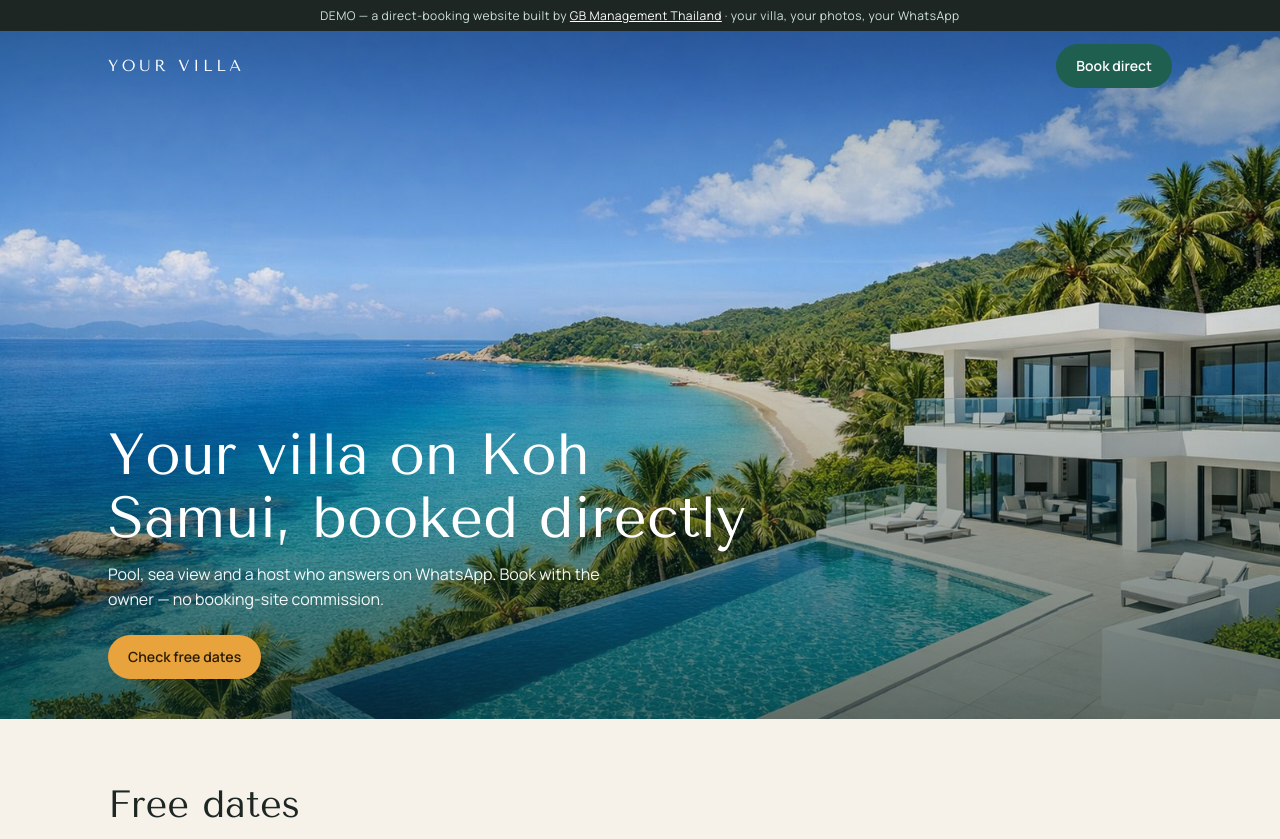
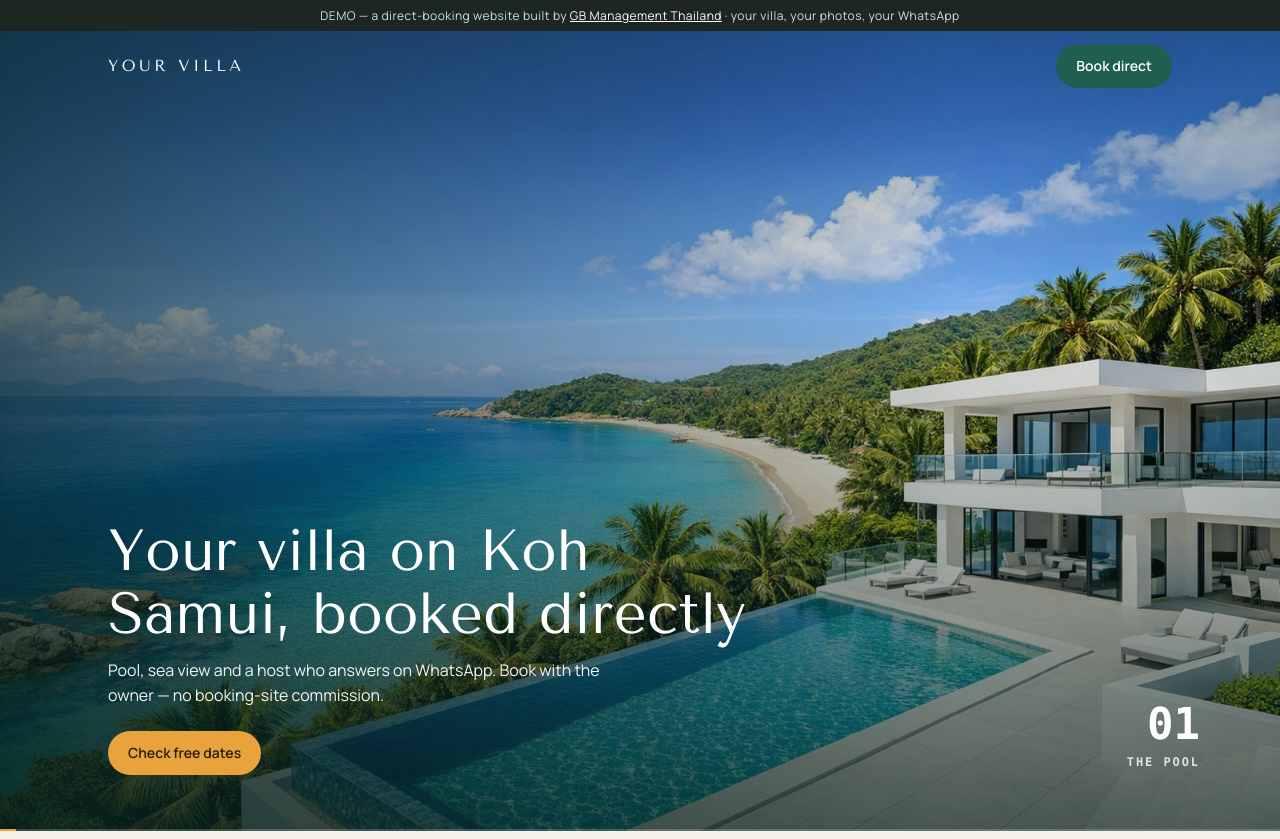
Before and after one commit to GBasila/gb-thailand, a plain HTML site: page demo/index.html in a window 1280 px wide. Shown: the top 839 px of the page. Drawn offline with nearby package versions, Linux system fonts and the light colour scheme.

Commit message:
Demo villa site: scroll-driven pinned hero tour (pool, living, bedroom, twilight), reveal-on-scroll
Co-Authored-By: Claude Opus 5.5 <noreply@anthropic.com>

```diff
--- a/demo/index.html
+++ b/demo/index.html
@@ -1,5 +1,5 @@
 <!doctype html>
-<html lang="en">
+<html lang="en"><script>document.documentElement.classList.add("js")</script>
 <head>
 <meta charset="utf-8">
 <meta name="viewport" content="width=device-width, initial-scale=1">
@@ -22,9 +22,6 @@
   .logo { letter-spacing:.22em; font-size:16px; text-transform:uppercase }
   .btn { display:inline-block; border-radius:999px; padding:11px 20px; background:var(--green); color:#fff; font-weight:600; font-size:14px; text-decoration:none }
   .btn.gold { background:var(--gold); color:#2a1d05 }
-  .hero { position:relative; min-height:86vh; display:flex; align-items:flex-end; color:#fff; background:url(img/hero.jpg) 62% center/cover }
-  .hero::after { content:""; position:absolute; inset:0; background:linear-gradient(180deg, rgba(8,32,27,.38), rgba(8,32,27,.08) 35%, rgba(8,32,27,.62)) }
-  .hero .wrap { position:relative; z-index:2; padding-bottom:40px; width:100% }
   .hero h1 { font-size:clamp(34px,6vw,58px); line-height:1.08; max-width:640px }
   .hero p { margin:12px 0 22px; max-width:520px; opacity:.95 }
   .search { background:#fff; color:var(--ink); border-radius:20px; padding:14px; display:grid; grid-template-columns:repeat(4,1fr) auto; gap:10px; box-shadow:0 16px 40px rgba(0,0,0,.18) }
@@ -78,17 +75,42 @@
   footer { padding:30px 0 50px; color:var(--muted); font-size:13px; text-align:center }
   .specs { display:flex; flex-wrap:wrap; gap:6px; margin:8px 0 4px } .specs span { font-size:12px; padding:4px 9px; border-radius:999px; background:#eef3f0; color:var(--ink) }
   .est { margin:10px 0 4px; padding:12px 14px; border-radius:14px; background:#eef3f0; display:flex; flex-direction:column; gap:2px } .est b { font-size:24px } .est small { color:var(--muted); font-size:12px } .est span { font-size:13px; color:var(--muted) }
+  .hero { position:relative; height:280vh; padding:0; color:#fff }
+  .hero-pin { position:sticky; top:0; height:100vh; min-height:600px; display:flex; align-items:flex-end; overflow:hidden; isolation:isolate }
+  .hero-media { position:absolute; inset:0; z-index:-2; background:#0b2a23 }
+  .frame { position:absolute; inset:0; width:100%; height:100%; object-fit:cover; opacity:0; transform:scale(1.08); transition:opacity .9s cubic-bezier(.2,.7,.2,1), transform 1.8s cubic-bezier(.2,.7,.2,1) }
+  .frame.on { opacity:1; transform:scale(1) }
+  .hero-pin::before { content:""; position:absolute; inset:0; z-index:-1; background:linear-gradient(90deg, rgba(8,32,27,.62), rgba(8,32,27,.2) 50%, rgba(8,32,27,0) 75%), linear-gradient(180deg, rgba(8,32,27,.4), rgba(8,32,27,.06) 35%, rgba(8,32,27,.7)) }
+  .hero .wrap { position:relative; z-index:2; padding-bottom:56px; width:100% }
+  .hero-tag { position:absolute; right:max(20px, calc((100vw - 1120px) / 2)); bottom:60px; z-index:3; text-align:right; font:600 12px/1.4 ui-monospace, Menlo, monospace; letter-spacing:.16em; text-transform:uppercase }
+  .hero-tag b { display:block; font-size:44px; letter-spacing:0; font-family:inherit; color:#fff } .hero-tag span { opacity:.8 }
+  .hero-progress { position:absolute; left:0; right:0; bottom:0; height:2px; background:rgba(255,255,255,.18) } .hero-progress i { display:block; height:2px; width:0; background:#e8a33d }
+  @media (max-width:1080px){ .hero { height:auto } .hero-pin { position:relative; height:auto; min-height:88svh } .hero-progress { display:none } .hero-tag { bottom:auto; top:90px } .hero-tag b { font-size:30px } }
+  .js .rv { opacity:0; transform:translateY(24px); transition:opacity .8s cubic-bezier(.2,.7,.2,1), transform .8s cubic-bezier(.2,.7,.2,1) } .js .rv.in { opacity:1; transform:none }
+  @media (prefers-reduced-motion: reduce){ .frame, .js .rv { transition:none } .js .rv { opacity:1; transform:none } }
 </style>
 </head>
 <body>
 <div class="demo">DEMO — a direct-booking website built by <a href="../">GB Management Thailand</a> · your villa, your photos, your WhatsApp</div>
 <header><div class="wrap"><div class="logo">Your Villa</div><a class="btn" href="https://wa.me/66632287050?text=DEMO" target="_blank" rel="noopener">Book direct</a></div></header>
 
-<section class="hero" style="padding:0"><div class="wrap">
-  <h1>Your villa on Koh Samui, booked directly</h1>
-  <p>Pool, sea view and a host who answers on WhatsApp. Book with the owner — no booking-site commission.</p>
-  <a class="btn gold" href="#dates">Check free dates</a>
-</div></section>
+<section class="hero" id="top">
+  <div class="hero-pin">
+    <div class="hero-media">
+      <img class="frame on" src="img/hero.jpg" alt="Pool villa with sea view" data-t="01|The pool">
+      <img class="frame" src="img/f-living.jpg" alt="Living room open to the pool deck" loading="lazy" data-t="02|Living &amp; pool deck">
+      <img class="frame" src="img/f-bedroom.jpg" alt="Bedroom with sea view" loading="lazy" data-t="03|Bedrooms">
+      <img class="frame" src="img/f-twilight.jpg" alt="Villa at twilight" loading="lazy" data-t="04|Evenings">
+    </div>
+    <div class="hero-tag"><b id="tagN">01</b><span id="tagT">The pool</span></div>
+    <div class="wrap">
+      <h1>Your villa on Koh Samui, booked directly</h1>
+      <p>Pool, sea view and a host who answers on WhatsApp. Book with the owner — no booking-site commission.</p>
+      <a class="btn gold" href="#dates">Check free dates</a>
+    </div>
+    <div class="hero-progress"><i></i></div>
+  </div>
+</section>
 
 <section id="dates"><div class="wrap">
   <h2>Free dates</h2>
@@ -209,5 +231,18 @@
   }).catch(() => {});
 })();
 </script>
+<script>
+(function(){
+  var reduced = matchMedia('(prefers-reduced-motion: reduce)').matches, hero = document.getElementById('top');
+  var fr = [].slice.call(hero.querySelectorAll('.frame')), bar = hero.querySelector('.hero-progress i'), cur = 0;
+  function set(i){ if (i === cur) return; cur = i; fr.forEach(function(f,k){ f.classList.toggle('on', k === i) }); var t = fr[i].dataset.t.split('|'); document.getElementById('tagN').textContent = t[0]; document.getElementById('tagT').innerHTML = t[1] }
+  var big = function(){ return innerWidth > 1080 }, tick = false;
+  addEventListener('scroll', function(){ if (tick) return; tick = true; requestAnimationFrame(function(){ tick = false; if (!big() || reduced) return;
+    var r = hero.getBoundingClientRect(), span = hero.offsetHeight - innerHeight, p = Math.min(1, Math.max(0, -r.top / span)); set(Math.min(fr.length - 1, Math.floor(p * fr.length))); bar.style.width = (p * 100).toFixed(2) + '%' }) }, { passive: true });
+  if (!reduced) setInterval(function(){ if (!big()) set((cur + 1) % fr.length) }, 4000);
+  var io = new IntersectionObserver(function(es){ es.forEach(function(e){ if (e.isIntersecting) { e.target.classList.add('in'); io.unobserve(e.target) } }) }, { threshold: .12 });
+  document.querySelectorAll('section:not(.hero) h2, .card, .cal-wrap, .why .wrap > *, .faq details, .cta').forEach(function(el, i){ el.classList.add('rv'); el.style.transitionDelay = (i % 4) * 70 + 'ms'; io.observe(el) });
+})();
+</script>
 </body>
 </html>
```
Also changed, not shown: demo/img/f-bedroom.jpg (added), demo/img/f-living.jpg (added), demo/img/f-twilight.jpg (added).
